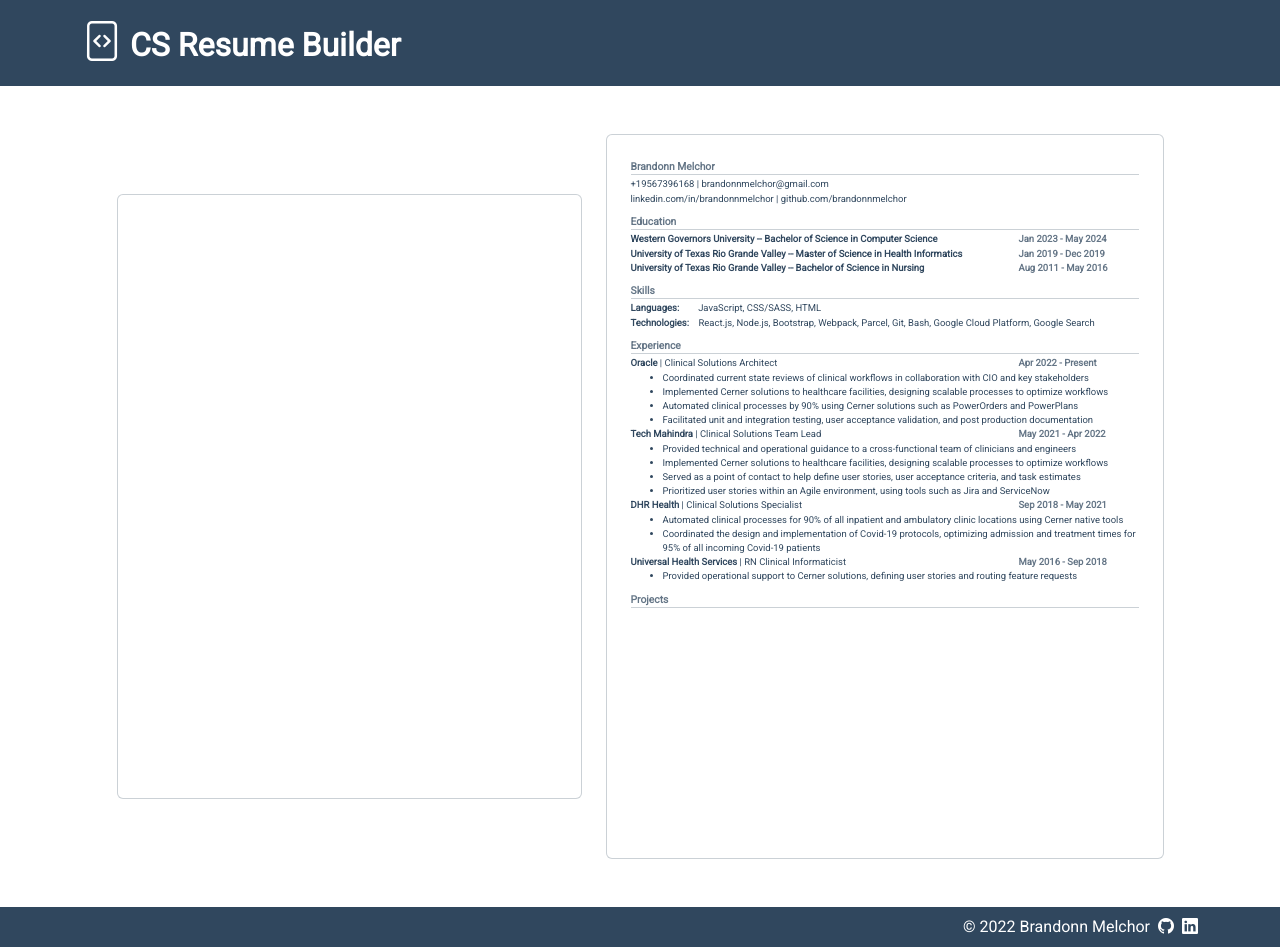
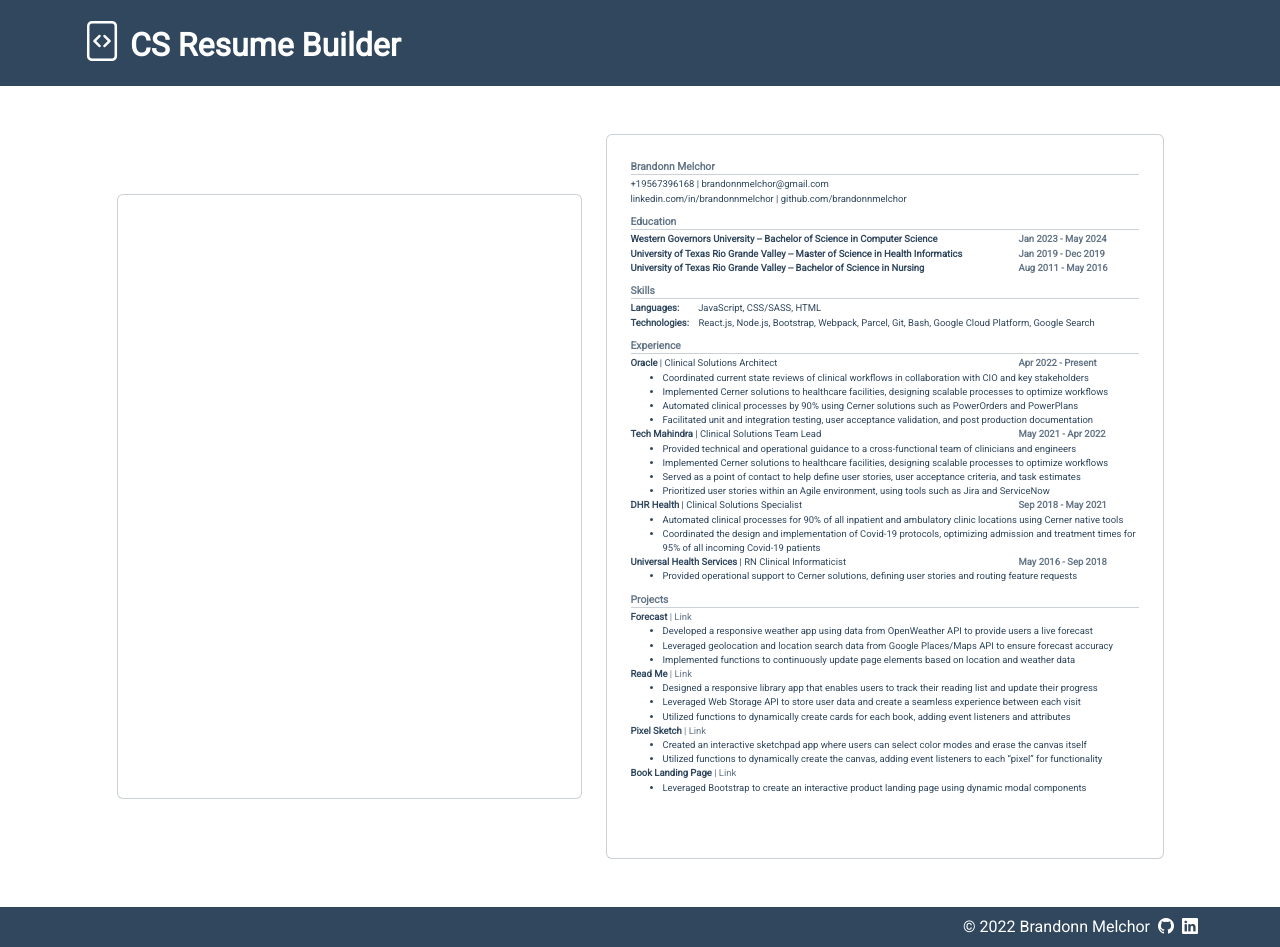
Before and after one commit to brandonnmelchor/resume-builder, a React (Create React App) app: page / in a window 1280 px wide. Built offline with nearby package versions, Linux system fonts and the light colour scheme.

Commit message:
complete projects static render

```diff
--- a/src/components/demo.js
+++ b/src/components/demo.js
@@ -80,7 +80,7 @@
   projects: [
     {
       projectName: "Forecast",
-      link: "https://brandonnmelchor.github.io/forecast/",
+      url: "https://brandonnmelchor.github.io/forecast/",
       description: [
         "Developed a responsive weather app using data from OpenWeather API to provide users a live forecast",
         "Leveraged geolocation and location search data from Google Places/Maps API to ensure forecast accuracy",
@@ -89,7 +89,7 @@
     },
     {
       projectName: "Read Me",
-      link: "https://brandonnmelchor.github.io/read-me/",
+      url: "https://brandonnmelchor.github.io/read-me/",
       description: [
         "Designed a responsive library app that enables users to track their reading list and update their progress",
         "Leveraged Web Storage API to store user data and create a seamless experience between each visit",
@@ -98,7 +98,7 @@
     },
     {
       projectName: "Pixel Sketch",
-      link: "https://brandonnmelchor.github.io/pixel-sketch/",
+      url: "https://brandonnmelchor.github.io/pixel-sketch/",
       description: [
         "Created an interactive sketchpad app where users can select color modes and erase the canvas itself",
         "Utilized functions to dynamically create the canvas, adding event listeners to each “pixel” for functionality",
@@ -106,7 +106,7 @@
     },
     {
       projectName: "Book Landing Page",
-      link: "https://brandonnmelchor.github.io/landing-page-book/",
+      url: "https://brandonnmelchor.github.io/landing-page-book/",
       description: ["Leveraged Bootstrap to create an interactive product landing page using dynamic modal components"],
     },
   ],
--- a/src/components/resume_components/Projects.js
+++ b/src/components/resume_components/Projects.js
@@ -1,13 +1,49 @@
 import React from "react";
+import uniqid from "uniqid";
 
 export default class Projects extends React.Component {
   render() {
+    const projects = this.props.projects;
+
     return (
-      <div className="w-100 mb-2">
+      <div className="w-100">
         <div className="section-header fw-bold gray">Projects</div>
         <hr />
-        <div className="section-content"></div>
+        <div className="section-content">
+          {projects.map((entry) => (
+            <ProjectEntry key={uniqid()} projectDetails={entry} />
+          ))}
+        </div>
       </div>
     );
   }
 }
+
+class ProjectEntry extends React.Component {
+  render() {
+    const { projectName, url, description } = this.props.projectDetails;
+
+    return (
+      <div>
+        <div>
+          <span className="fw-bold">{projectName} </span>
+          <a className="text-decoration-none gray" href={url} target="_blank" rel="noreferrer">
+            | Link
+          </a>
+        </div>
+        <ul style={{ margin: "0" }}>
+          {description.map((entry) => (
+            <DescriptionEntry key={uniqid()} descriptionDetails={entry} />
+          ))}
+        </ul>
+      </div>
+    );
+  }
+}
+
+class DescriptionEntry extends React.Component {
+  render() {
+    const descriptionDetails = this.props.descriptionDetails;
+    return <li>{descriptionDetails}</li>;
+  }
+}
```
